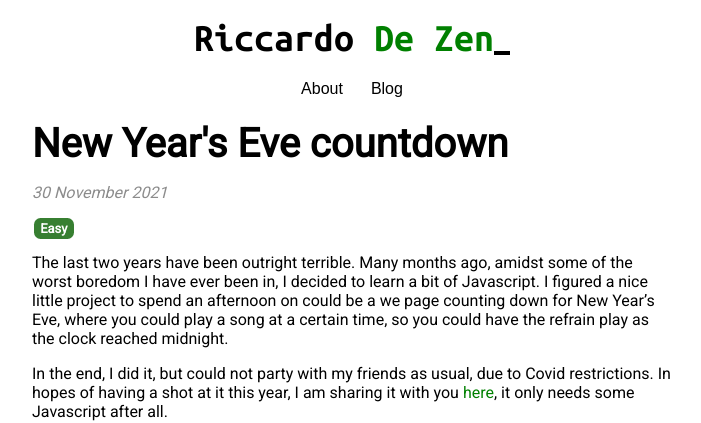
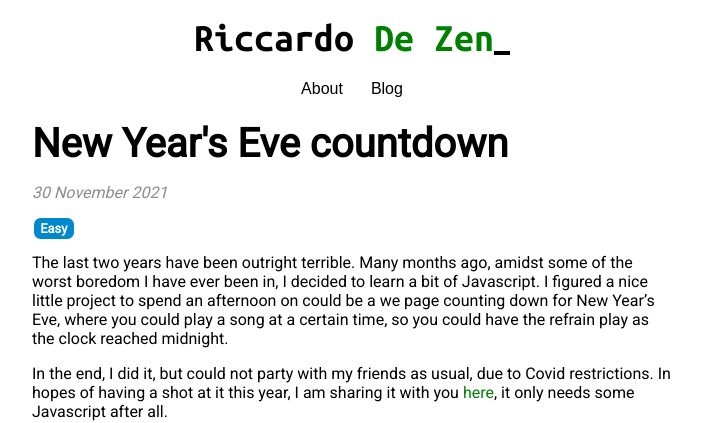
Before and after one commit to ricdezen/ricdezen.github.io, a Jekyll site: the page built from _posts/2021-11-30-new-year.md, in a window 1280 px wide. Shown: the top 423 px of the page, without its empty margins (288-989 px from the left). Built offline with Jekyll 4.4.1, drawn with Linux system fonts in a browser that asks for light colours; our own code applies the rules of GitHub Pages for plain Markdown files.

Commit message:
Removed useless templates. Temporarily removed colors.

```diff
--- a/_includes/advanced_label.html
+++ /dev/null
@@ -1,3 +0,0 @@
-<span class="label-advanced">
-    Advanced
-</span>
--- a/_includes/beginner_label.html
+++ /dev/null
@@ -1,3 +0,0 @@
-<span class="label-beginner">
-    Beginner
-</span>
--- a/_includes/easy_label.html
+++ /dev/null
@@ -1,3 +0,0 @@
-<span class="label-easy">
-    Easy
-</span>
--- a/_includes/intermediate_label.html
+++ /dev/null
@@ -1,3 +0,0 @@
-<span class="label-intermediate">
-    Intermediate
-</span>
--- a/_layouts/post.html
+++ b/_layouts/post.html
@@ -4,6 +4,6 @@ layout: default
 <h1 class="post-title">{{ page.title }}</h1>
 <div class="post-date">{{ page.date | date_to_long_string }}</div>
 {% for c in page.categories %}
-    {% include {{c}}_label.html %}
+    <span class="label-base" style="background-color: #0088cc;">{{c | capitalize}}</span>
 {% endfor %}
 {{ content }}
--- a/css/labels.css
+++ b/css/labels.css
@@ -1,5 +1,4 @@
-.label-beginner {
-    background-color: #0088cc;
+.label-base {
     margin: 0.125em;
     font-size: 0.8125em;
     color: #ffffff;
@@ -7,33 +6,3 @@
     padding: 0.25em 0.5em;
     border-radius: 0.5em;
 }
-
-.label-easy {
-    background-color: #377f31;
-    margin: 0.125em;
-    font-size: 0.8125em;
-    color: #ffffff;
-    font-weight: bold;
-    padding: 0.25em 0.5em;
-    border-radius: 0.5em;
-}
-
-.label-advanced {
-    background-color: #880e14;
-    margin: 0.125em;
-    font-size: 0.8125em;
-    color: #ffffff;
-    font-weight: bold;
-    padding: 0.25em 0.5em;
-    border-radius: 0.5em;
-}
-
-.label-intermediate {
-    background-color: #dba909;
-    margin: 0.125em;
-    font-size: 0.8125em;
-    color: #ffffff;
-    font-weight: bold;
-    padding: 0.25em 0.5em;
-    border-radius: 0.5em;
-}
```
